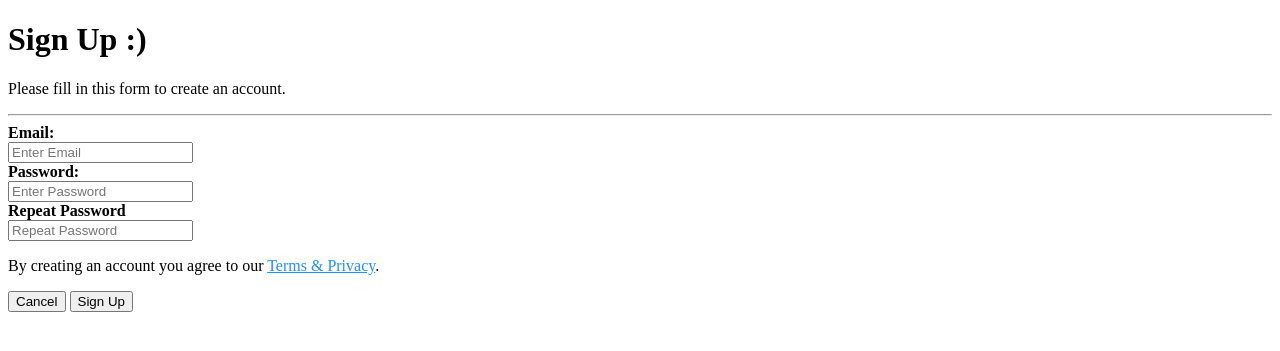
After one commit to polfeliu/HackUPC2021, a Django app: template vue_app/templates/vue_app/new_user.html in a window 1280 px wide. The commit adds this page. Shown: the top 351 px of the page. Run offline with Django 3.2, Linux system fonts and the light colour scheme; the template is opened without the code that fills it, so the values that code supplies are empty; parts of the project's set-up code (start-up, migrations or seed data) failed here and were passed over.

Commit message:
plantilla new user, url request per a new user i funcio que aten request per veure un post. Migracio a la db afegida.

```diff
--- a/HackUPC2021/urls.py
+++ b/HackUPC2021/urls.py
@@ -25,5 +25,6 @@ urlpatterns = [
     path('feed', views.feed),
     path('post/<int:post_id>', views.post),
     path('new_post/', views.new_post),
-    path('new_post_FORM/', views.new_post_FORM)
+    path('new_post_FORM/', views.new_post_FORM),
+    path('new_user',views.new_user)
 ]
--- a/vue_app/templates/vue_app/landing.html
+++ b/vue_app/templates/vue_app/landing.html
@@ -5,6 +5,6 @@
     <title>Title</title>
 </head>
 <body>
-    Landing page
+
 </body>
 </html>
--- a/vue_app/templates/vue_app/login.html
+++ b/vue_app/templates/vue_app/login.html
@@ -12,11 +12,9 @@
     <form action="login" method="post">
         {% csrf_token %}
         <label for="email">Email:</label><br>
-        <input type="email" id="email" name="email"><br>
+        <input type="email" id="email" placeholder="Enter Email" name="email" required><br>
         <label for="pwd">Password:</label><br>
-        <input type="password" id="pwd" name="pwd"><br>
-        <input type="checkbox" id="imstudent" name="ifstudent" value="okstudent">
-        <label for="imstudent"> I'm a UPC Student</label></br>
+        <input type="password" id="pwd" placeholder="Enter Password" name="pwd" required><br>
         <input type="submit" value="Log in">
     </form>
     <script type="text/javascript">
--- /dev/null
+++ b/vue_app/templates/vue_app/new_user.html
@@ -0,0 +1,32 @@
+<!DOCTYPE html>
+<html lang="en">
+<head>
+    <meta charset="UTF-8">
+    <title>New User</title>
+</head>
+<body>
+    <form action="logon">
+        {% csrf_token %}
+        <h1>Sign Up :)</h1>
+        <p>Please fill in this form to create an account.</p>
+        <hr>
+
+        <label for="email"><b>Email:</b></label><br>
+        <input type="email" placeholder="Enter Email" name="email" required></br>
+
+        <label for="psw"><b>Password:</b></label><br>
+        <input type="password" placeholder="Enter Password" name="psw" required></br>
+
+        <label for="psw-repeat"><b>Repeat Password</b></label><br>
+        <input type="password" placeholder="Repeat Password" name="psw-repeat" required></br>
+
+        <p>By creating an account you agree to our <a href="#" style="color:dodgerblue">Terms & Privacy</a>.</p>
+
+        <div class="clearfix">
+          <button type="button" class="cancelbtn">Cancel</button>
+          <button type="submit" class="signupbtn">Sign Up</button>
+        </div>
+      </div>
+    </form>
+</body>
+</html>
```
Also changed, not shown: vue_app/views.py (+15 -2 lines), vue_app/migrations/0001_initial.py (added).
